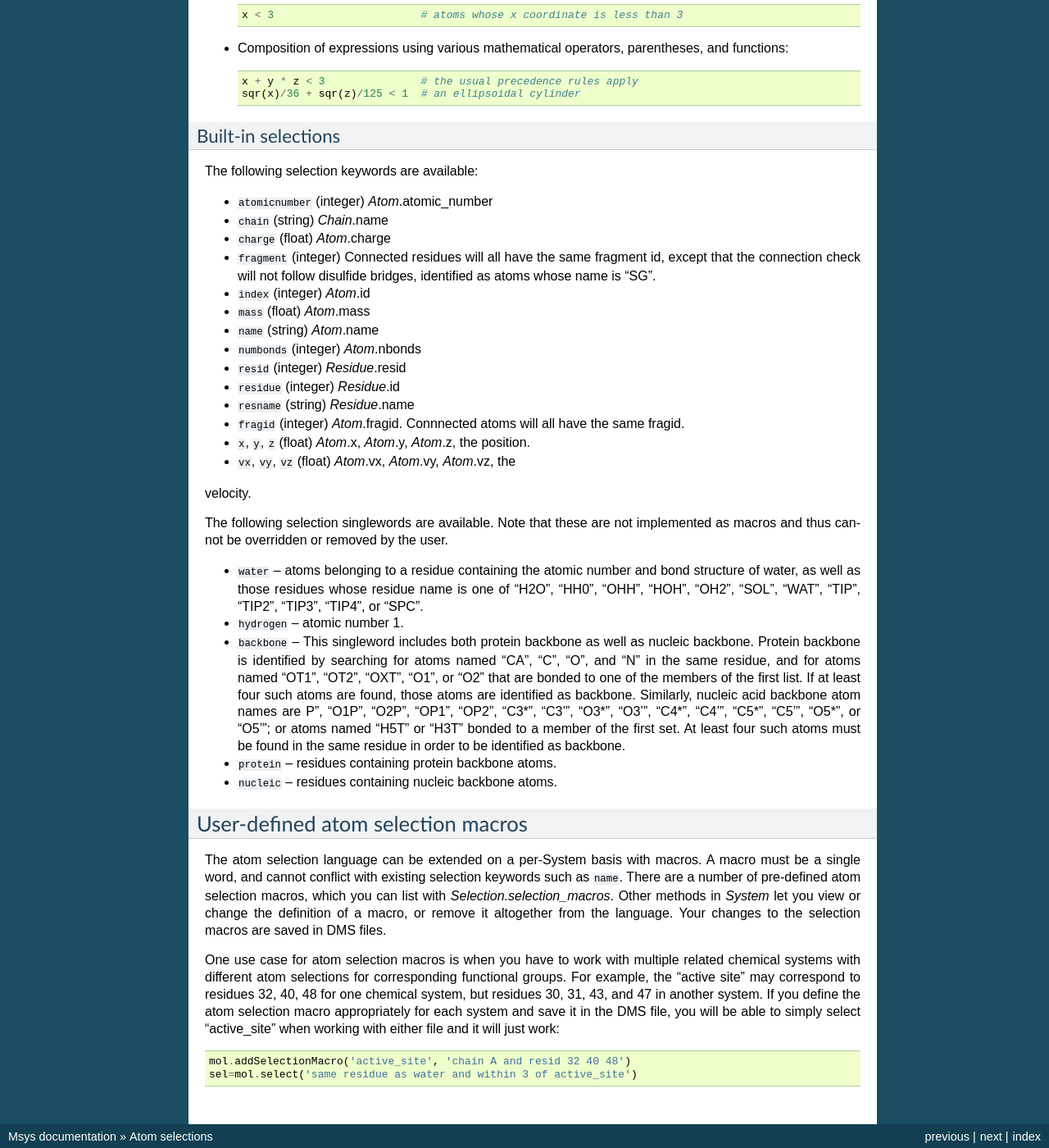
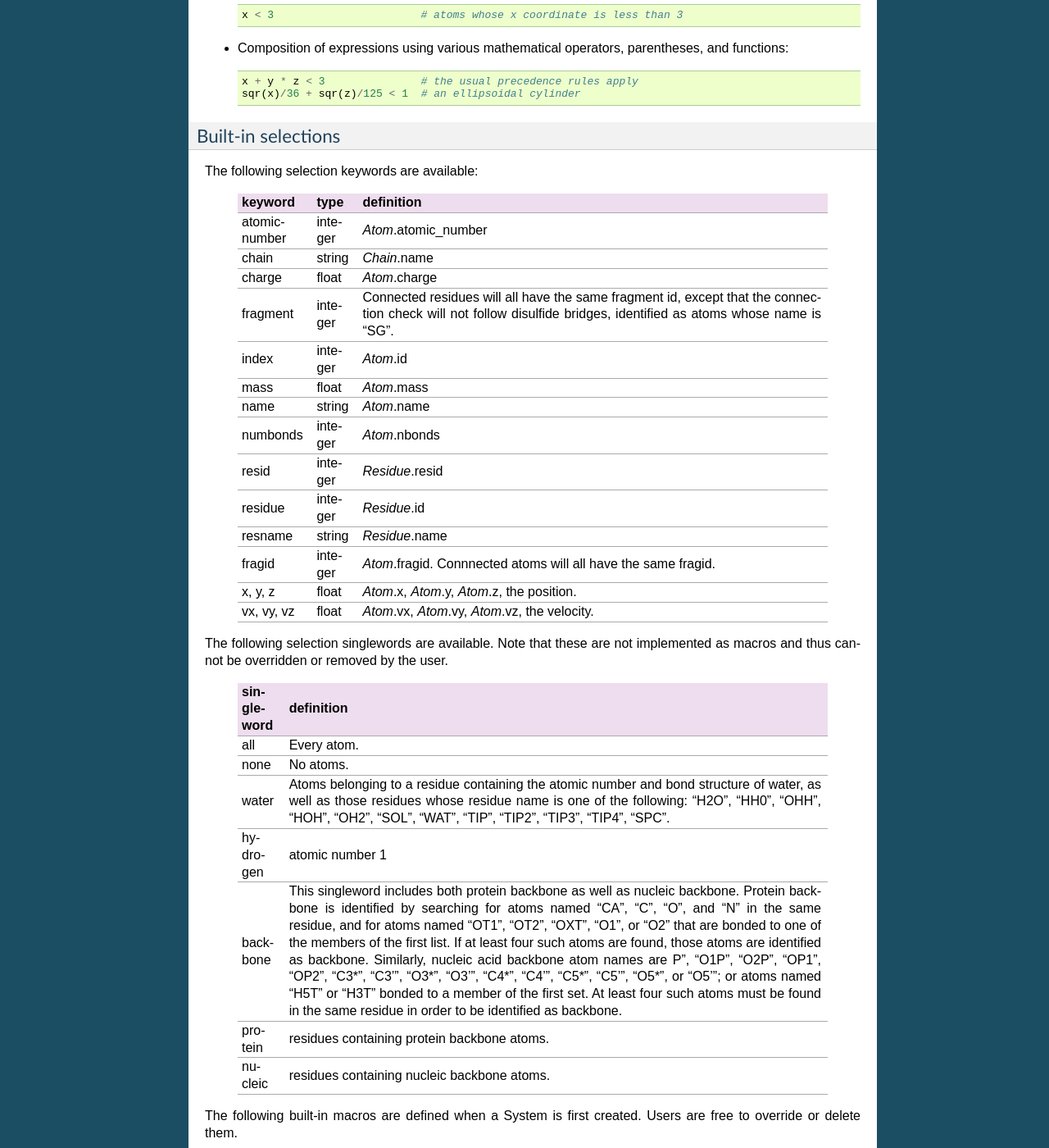
Before and after one commit to DEShawResearch/msys, a Sphinx documentation site: the page built from doc/source/selections.rst, in a window 1280 px wide and 1400 px high, scrolled down 1797 px. Shown: the whole window at 82% size. Built offline with Sphinx 7.4.7, drawn with Linux system fonts in a browser that asks for light colours; the version number could not be read and is left out; some of the changed lines change nothing that is shown; some of the changed text lies outside the part shown.

Commit message:
More selection documentation.
[git-p4: depot-paths = "//depot/desrad/main/sw/libs/msys/": change = 133121]

```diff
--- a/doc/source/selections.rst
+++ b/doc/source/selections.rst
@@ -122,64 +122,120 @@ Built-in selections
 
 The following selection keywords are available:
 
-* ``atomicnumber`` (integer) `Atom`.atomic_number
-
-* ``chain`` (string) `Chain`.name
-
-* ``charge`` (float) `Atom`.charge
-
-* ``fragment`` (integer) Connected residues will all have the same fragment
-  id, except that the connection check will not follow disulfide bridges,
-  identified as atoms whose name is "SG".
-
-* ``index`` (integer) `Atom`.id
-
-* ``mass`` (float) `Atom`.mass
-
-* ``name`` (string) `Atom`.name
-
-* ``numbonds`` (integer) `Atom`.nbonds
-
-* ``resid`` (integer) `Residue`.resid
-
-* ``residue`` (integer) `Residue`.id
-
-* ``resname`` (string) `Residue`.name
-
-* ``fragid`` (integer) `Atom`.fragid.  Connnected atoms will all have the same
-  fragid.
-
-* ``x``, ``y``, ``z`` (float) `Atom`.x, `Atom`.y, `Atom`.z, the position.
-
-* ``vx``, ``vy``, ``vz`` (float) `Atom`.vx, `Atom`.vy, `Atom`.vz, the
-velocity.
+  ================  =========== ===========================================
+  keyword           type        definition
+  ================  =========== ===========================================
+  atomicnumber      integer     `Atom`.atomic_number
+  chain             string      `Chain`.name
+  charge            float       `Atom`.charge
+  fragment          integer     Connected residues will all have the same
+                                fragment id, except that the connection
+                                check will not follow disulfide bridges,
+                                identified as atoms whose name is "SG".
+  index             integer     `Atom`.id
+  mass              float       `Atom`.mass
+  name              string      `Atom`.name
+  numbonds          integer     `Atom`.nbonds
+  resid             integer     `Residue`.resid
+  residue           integer     `Residue`.id
+  resname           string      `Residue`.name
+  fragid            integer     `Atom`.fragid.  Connnected atoms will all
+                                have the same fragid.
+  x, y, z           float       `Atom`.x, `Atom`.y, `Atom`.z, the position.
+  vx, vy, vz        float       `Atom`.vx, `Atom`.vy, `Atom`.vz, the velocity.
+  ================  =========== ===========================================
 
 
 The following selection singlewords are available.  Note that these
 are not implemented as macros and thus cannot be overridden or removed
 by the user.
 
-* ``water`` -- atoms belonging to a residue containing the atomic number
-  and bond structure of water, as well as those residues whose residue
-  name is one of "H2O", "HH0", "OHH", "HOH", "OH2", "SOL", "WAT", "TIP",
-  "TIP2", "TIP3", "TIP4", or "SPC".
+  ===============   ==========================================================
+  singleword        definition
+  ===============   ==========================================================
+  all               Every atom.
+  none              No atoms.
+  water             Atoms belonging to a residue containing the atomic number
+                    and bond structure of water, as well as those residues
+                    whose residue name is one of the following: "H2O", "HH0",
+                    "OHH", "HOH", "OH2", "SOL", "WAT", "TIP", "TIP2", "TIP3",
+                    "TIP4", "SPC".
+  hydrogen           atomic number 1
+  backbone          This singleword includes both protein backbone as well as
+                    nucleic backbone.  Protein backbone is identified by
+                    searching for atoms named "CA", "C", "O", and "N" in the
+                    same residue, and for atoms named "OT1", "OT2", "OXT",
+                    "O1", or "O2" that are bonded to one of the members of
+                    the first list.  If at least four such atoms are found,
+                    those atoms are identified as backbone.  Similarly,
+                    nucleic acid backbone atom names are P", "O1P", "O2P",
+                    "OP1", "OP2", "C3*", "C3'", "O3*", "O3'", "C4*", "C4'",
+                    "C5*", "C5'", "O5*", or "O5'"; or atoms named "H5T" or
+                    "H3T" bonded to a member of the first set.  At least
+                    four such atoms must be found in the same residue in
+                    order to be identified as backbone.
+  protein           residues containing protein backbone atoms.
+  nucleic           residues containing nucleic backbone atoms.
+  ===============   ==========================================================
 
-* ``hydrogen`` -- atomic number 1.
 
-* ``backbone`` -- This singleword includes both protein backbone as well
-  as nucleic backbone.  Protein backbone is identified by searching for
-  atoms named "CA", "C", "O", and "N" in the same residue, and for atoms
-  named "OT1", "OT2", "OXT", "O1", or "O2" that are bonded to one of the
-  members of the first list.  If at least four such atoms are found, those
-  atoms are identified as backbone.  Similarly, nucleic acid backbone atom
-  names are P", "O1P", "O2P", "OP1", "OP2", "C3*", "C3'", "O3*", "O3'",
-  "C4*", "C4'", "C5*", "C5'", "O5*", or "O5'"; or atoms named "H5T" or
-  "H3T" bonded to a member of the first set.  At least four such atoms
-  must be found in the same residue in order to be identified as backbone.
+The following built-in macros are defined when a System is first created.
+Users are free to override or delete them.
 
-* ``protein`` -- residues containing protein backbone atoms.
+  ===========   ==========
+  macro         definition
+  ===========   ==========
+  at            resname ADE A THY T
+  acidic        resname ASP GLU
+  cyclic        resname HIS PHE PRO TRP TYR
+  acyclic       protein and not cyclic
+  aliphatic     resname ALA GLY ILE LEU VAL
+  alpha         protein and name CA
+  amino         protein
+  aromatic      resname HIS PHE TRP TYR
+  basic         resname ARG HIS LYS HSP
+  bonded        numbonds > 0
+  buried        resname ALA LEU VAL ILE PHE CYS MET TRP
+  cg            resname CYT C GUA G
+  charged       basic or acidic
+  hetero        not (protein or nucleic)
+  hydrophobic   resname ALA LEU VAL ILE PRO PHE MET TRP
+  small         resname ALA GLY SER
+  medium        resname VAL THR ASP ASN PRO CYS ASX PCA HYP
+  large         protein and not (small or medium)
+  neutral       resname VAL PHE GLN TYR HIS CYS MET TRP ASX GLX PCA HYP
+  polar         protein and not hydrophobic
+  purine        resname ADE A GUA G
+  pyrimidine    resname CYT C THY T URA U
+  surface       protein and not buried
+  lipid         resname DLPE DMPC DPPC GPC LPPC PALM PC PGCL POPC POPE
+  lipids        lipid
+  ion           resname AL BA CA Ca CAL CD CES CLA CL Cl CO CS CU Cu CU1 CUA HG IN IOD K MG MN3 MO3 MO4 MO5 MO6 NA Na NAW OC7 PB POT PT RB SOD TB TL WO4 YB ZN ZN1 ZN2
+  ions          ion
+  sugar         resname AGLC
+  solvent       not (protein or sugar or nucleic or lipid)
+  carbon        atomicnumber 6
+  nitrogen      atomicnumber 7
+  oxygen        atomicnumber 8
+  sulfur        atomicnumber 16
+  noh           not hydrogen
+  heme          resname HEM HEME
+  ===========   ==========
 
-* ``nucleic`` -- residues containing nucleic backbone atoms.
+User-defined keywords
+---------------------
+
+In addition to the aforementioned built-in keywords, any atom property may
+also be used as an atom selection keyword.  For example::
+
+  # add atom property 'foo' to a system.  The default value is empty string
+  mol.addAtomProp('foo', str)
+
+  # set the foo property to 'jrg' for all alpha carbons
+  for a in mol.select('name CA'): a['foo'] = 'jrg'
+
+  # check that selecting for foo equal to jrg is equivalent to 'name CA'
+  assert mol.select('foo jrg') == mol.select('name CA')
 
 
 User-defined atom selection macros
```
